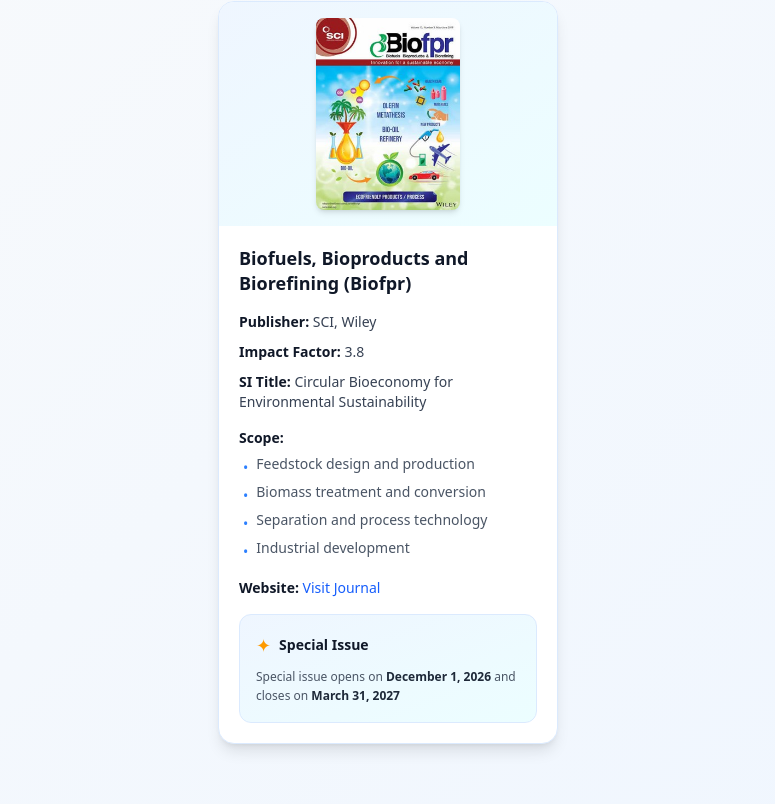
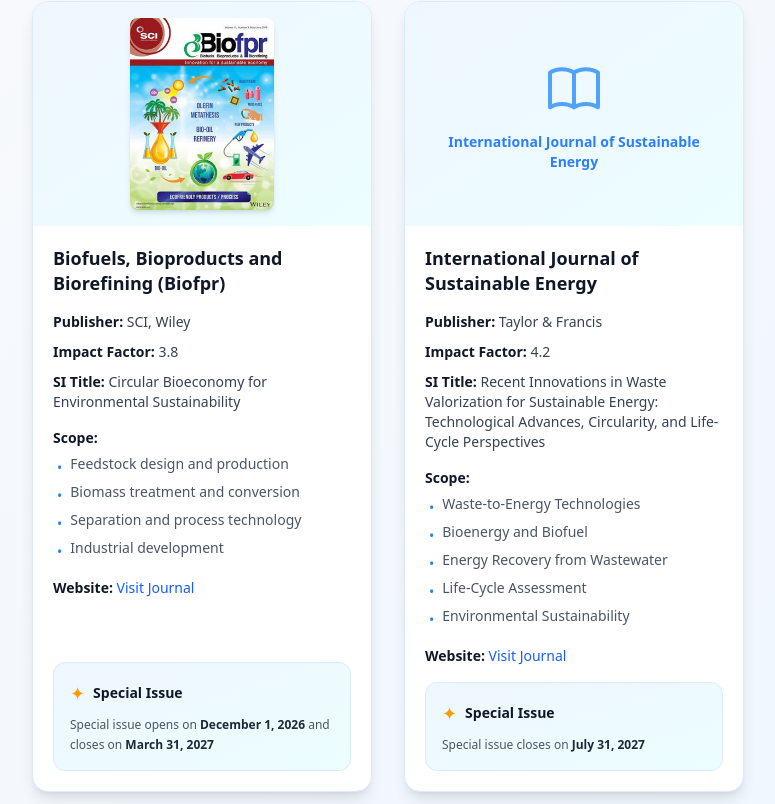
Before and after one commit to krishna7602/bt_event, a React (Vite) app in the folder frontend/: page /publication in a window 1280 px wide. Shown: the part 336-1140 px from the top of the page, without its empty margins (252-1027 px from the left). Built offline with nearby package versions, Linux system fonts and the light colour scheme; no server answers.

Commit message:
feat: implement PaperPublication and Registration pages with associated assets

```diff
--- a/frontend/src/Pages/PaperPublicationPage.jsx
+++ b/frontend/src/Pages/PaperPublicationPage.jsx
@@ -19,6 +19,27 @@
     specialIssue: {
       openDate: "December 1, 2026",
       closeDate: "March 31, 2027",
+    },
+  },
+  {
+    id: 2,
+    name: "International Journal of Sustainable Energy",
+    image: null,
+    publisher: "Taylor & Francis",
+    impactFactor: "4.2",
+    siTitle:
+      "Recent Innovations in Waste Valorization for Sustainable Energy: Technological Advances, Circularity, and Life-Cycle Perspectives",
+    scope: [
+      "Waste-to-Energy Technologies",
+      "Bioenergy and Biofuel",
+      "Energy Recovery from Wastewater",
+      "Life-Cycle Assessment",
+      "Environmental Sustainability",
+    ],
+    website:
+      "https://think.taylorandfrancis.com/article_collections/international-journal-of-sustainable-energy-recent-innovations-in-waste-valorization-for-sustainable-energy-technological-advances-circularity-and-life-cycle-perspectives/",
+    specialIssue: {
+      closeDate: "July 31, 2027",
     },
   },
 ];
@@ -56,11 +77,20 @@
               {/* Journal Cover Image */}
               <div className="relative overflow-hidden bg-gradient-to-br from-blue-50 to-cyan-50 p-4 flex items-center justify-center h-56">
                 <div className="absolute inset-0 bg-gradient-to-t from-white/30 to-transparent opacity-0 group-hover:opacity-100 transition-opacity duration-500"></div>
+                {journal.image ? (
                   <img
                     src={journal.image}
                     alt={journal.name}
                     className="h-full w-auto object-contain rounded-lg shadow-md group-hover:scale-105 transition-transform duration-500"
                   />
+                ) : (
+                  <div className="flex flex-col items-center justify-center h-full w-full group-hover:scale-105 transition-transform duration-500">
+                    <svg className="w-16 h-16 text-blue-400 mb-3" fill="none" stroke="currentColor" viewBox="0 0 24 24">
+                      <path strokeLinecap="round" strokeLinejoin="round" strokeWidth="1.5" d="M12 6.253v13m0-13C10.832 5.477 9.246 5 7.5 5S4.168 5.477 3 6.253v13C4.168 18.477 5.754 18 7.5 18s3.332.477 4.5 1.253m0-13C13.168 5.477 14.754 5 16.5 5c1.747 0 3.332.477 4.5 1.253v13C19.832 18.477 18.247 18 16.5 18c-1.746 0-3.332.477-4.5 1.253" />
+                    </svg>
+                    <span className="text-sm font-semibold text-blue-500 text-center px-4">{journal.name}</span>
+                  </div>
+                )}
               </div>
 
               {/* Journal Info */}
@@ -134,6 +164,8 @@
                       </span>
                     </div>
                     <p className="text-xs text-gray-600 leading-relaxed">
+                      {journal.specialIssue.openDate ? (
+                        <>
                           Special issue opens on{" "}
                           <span className="font-semibold text-gray-800">
                             {journal.specialIssue.openDate}
@@ -142,6 +174,15 @@
                           <span className="font-semibold text-gray-800">
                             {journal.specialIssue.closeDate}
                           </span>
+                        </>
+                      ) : (
+                        <>
+                          Special issue closes on{" "}
+                          <span className="font-semibold text-gray-800">
+                            {journal.specialIssue.closeDate}
+                          </span>
+                        </>
+                      )}
                     </p>
                   </div>
                 )}
--- a/frontend/src/Pages/RegistrationPage.jsx
+++ b/frontend/src/Pages/RegistrationPage.jsx
@@ -135,17 +135,30 @@
           <p className="text-blue-100 mb-8 max-w-2xl mx-auto font-medium">
             Abstracts can be submitted via the official Google Form. The payment and registration links will be sent to your email upon acceptance of your abstract.
           </p>
+          <div className="flex flex-wrap justify-center gap-4">
+            <a
+              href="https://docs.google.com/document/d/1VCVCFUkEnGE1ycG2VRm6tMOj1kAuV0Ct/edit?usp=sharing&ouid=116207482681575669178&rtpof=true&sd=true"
+              target="_blank"
+              rel="noopener noreferrer"
+              className="inline-flex items-center gap-3 bg-white/15 backdrop-blur-sm text-white border-2 border-white/40 font-black py-4 px-10 rounded-2xl shadow-lg hover:bg-white/25 transition-all transform hover:scale-105 active:scale-95"
+            >
+              <svg className="w-5 h-5" fill="none" stroke="currentColor" viewBox="0 0 24 24">
+                <path strokeLinecap="round" strokeLinejoin="round" strokeWidth="2.5" d="M12 10v6m0 0l-3-3m3 3l3-3m2 8H7a2 2 0 01-2-2V5a2 2 0 012-2h5.586a1 1 0 01.707.293l5.414 5.414a1 1 0 01.293.707V19a2 2 0 01-2 2z" />
+              </svg>
+              <span>Download Abstract Template</span>
+            </a>
             <a
               href="https://forms.gle/pJ1FgBnWGSsJ9Rdu8"
               target="_blank"
               rel="noopener noreferrer"
-            className="inline-flex items-center gap-3 bg-white text-blue-900 font-black py-4 px-12 rounded-2xl shadow-lg hover:bg-blue-50 transition-all transform hover:scale-105 active:scale-95"
+              className="inline-flex items-center gap-3 bg-white text-blue-900 font-black py-4 px-10 rounded-2xl shadow-lg hover:bg-blue-50 transition-all transform hover:scale-105 active:scale-95"
             >
               <span>Submit Abstract via Google Form</span>
               <svg className="w-5 h-5 text-blue-900" fill="none" stroke="currentColor" viewBox="0 0 24 24">
                 <path strokeLinecap="round" strokeLinejoin="round" strokeWidth="2.5" d="M14 5l7 7m0 0l-7 7m7-7H3" />
               </svg>
             </a>
+          </div>
         </div>
         <div
           className="mt-12 text-center rounded-3xl p-12 text-white shadow-2xl relative overflow-hidden"
```
Also changed, not shown: 2 other files (tests, documents, lock files or other folders). Lines whose indentation alone changed are shown as unchanged.
